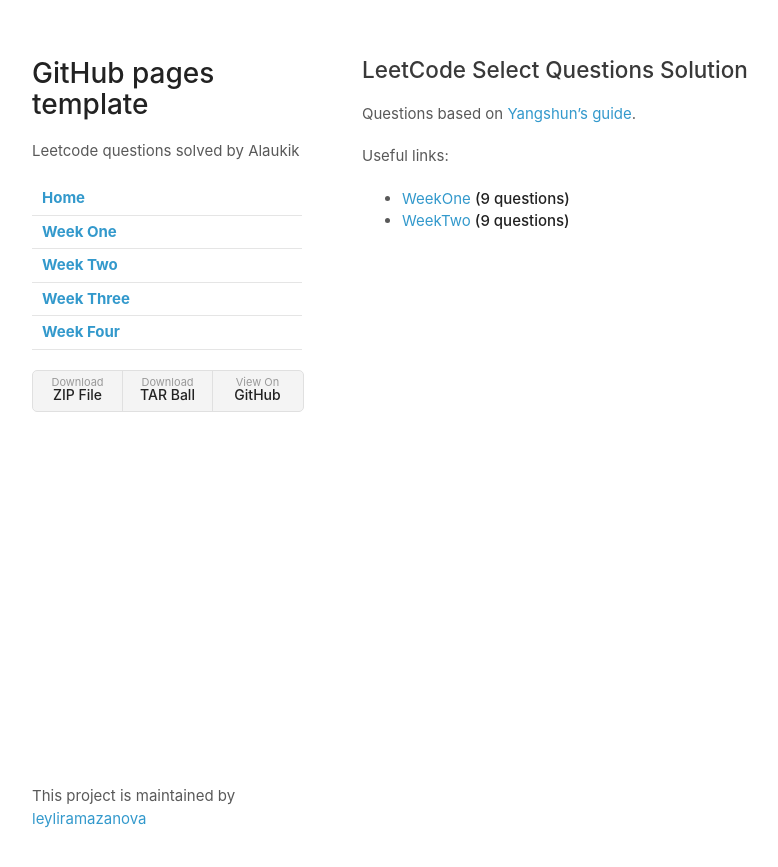
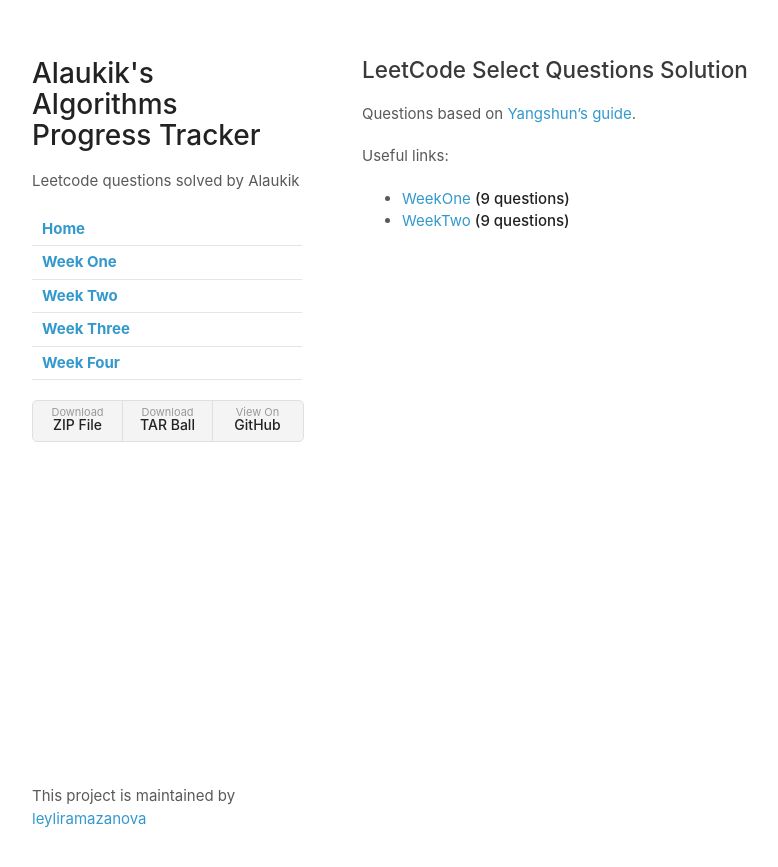
Before and after one commit to leyliramazanova/Five-Weeks-of-Leet-Code, a Jekyll site: the page built from index.md, in a window 1280 px wide. Shown: the top 867 px of the page, without its empty margins (68-846 px from the left). Built offline with Jekyll 4.4.1, drawn with Linux system fonts in a browser that asks for light colours; our own code applies the rules of GitHub Pages for plain Markdown files.

Commit message:
Update _config.yml

```diff
--- a/_config.yml
+++ b/_config.yml
@@ -1,5 +1,5 @@
 theme: jekyll-theme-minimal
-title: GitHub pages template
+title: Alaukik's Algorithms Progress Tracker
 description: Leetcode questions solved by Alaukik
 show_downloads: True
 navigation:
```
